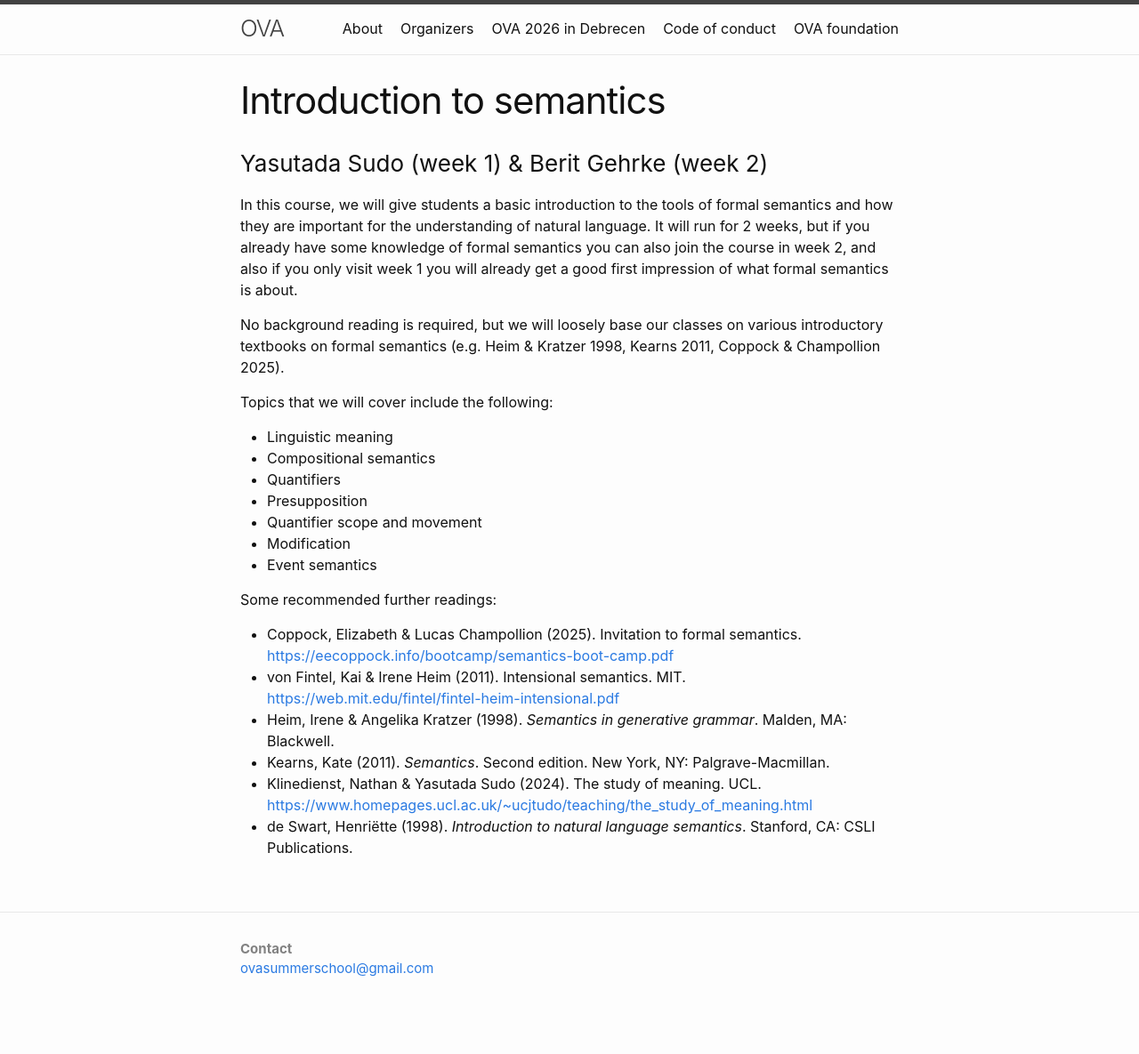
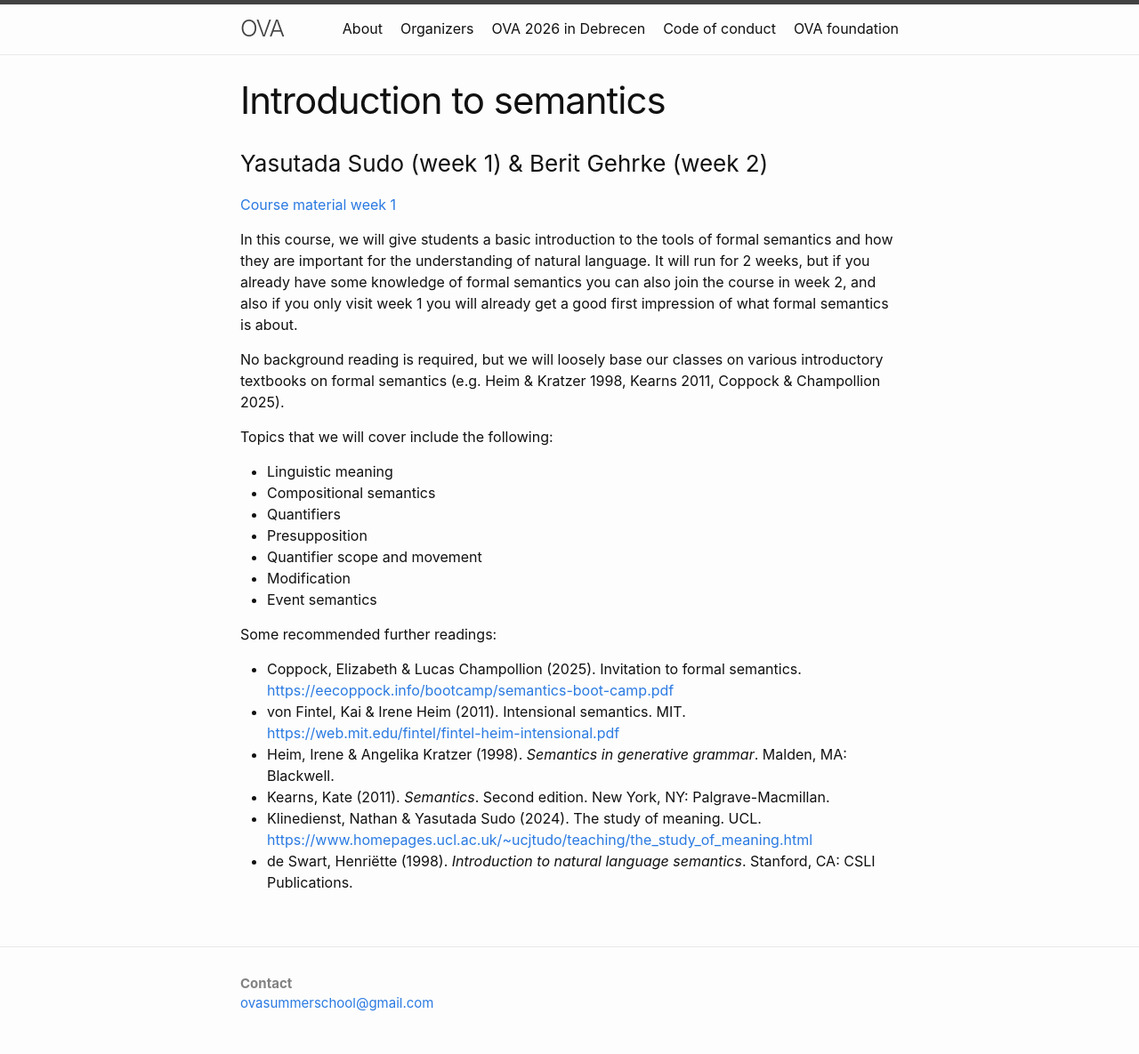
Before and after one commit to ovaschool/ovaschool.github.io, a Jekyll site: the page built from staticpages/ova2026-introsemantics.markdown, in a window 1280 px wide. Shown: the whole page at 89% size. Built offline with Jekyll 4.4.1, drawn with Linux system fonts in a browser that asks for light colours; before the commit the page ends 1146 px from its top, so only the background shows below that.

Commit message:
Update ova2026-introsemantics.markdown

```diff
--- a/staticpages/ova2026-introsemantics.markdown
+++ b/staticpages/ova2026-introsemantics.markdown
@@ -6,6 +6,8 @@ exclude: true
 ---
 
 ### Yasutada Sudo (week 1) & Berit Gehrke (week 2)
+
+[Course material week 1](https://www.homepages.ucl.ac.uk/~ucjtudo/teaching/IntroSemanticsOVA-2026.html)
 
 In this course, we will give students a basic introduction to the tools of formal semantics and how they are important for the understanding of natural language.  It will run for 2 weeks, but if you already have some knowledge of formal semantics you can also join the course in week 2, and also if you only visit week 1 you will already get a good first impression of what formal semantics is about.
 
```
